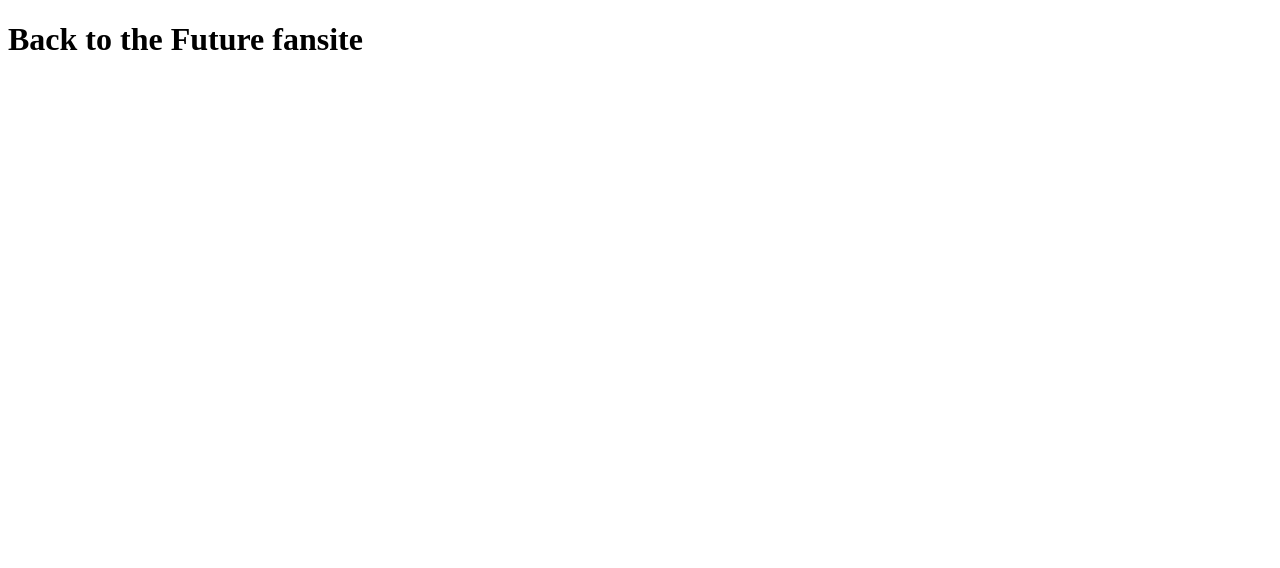
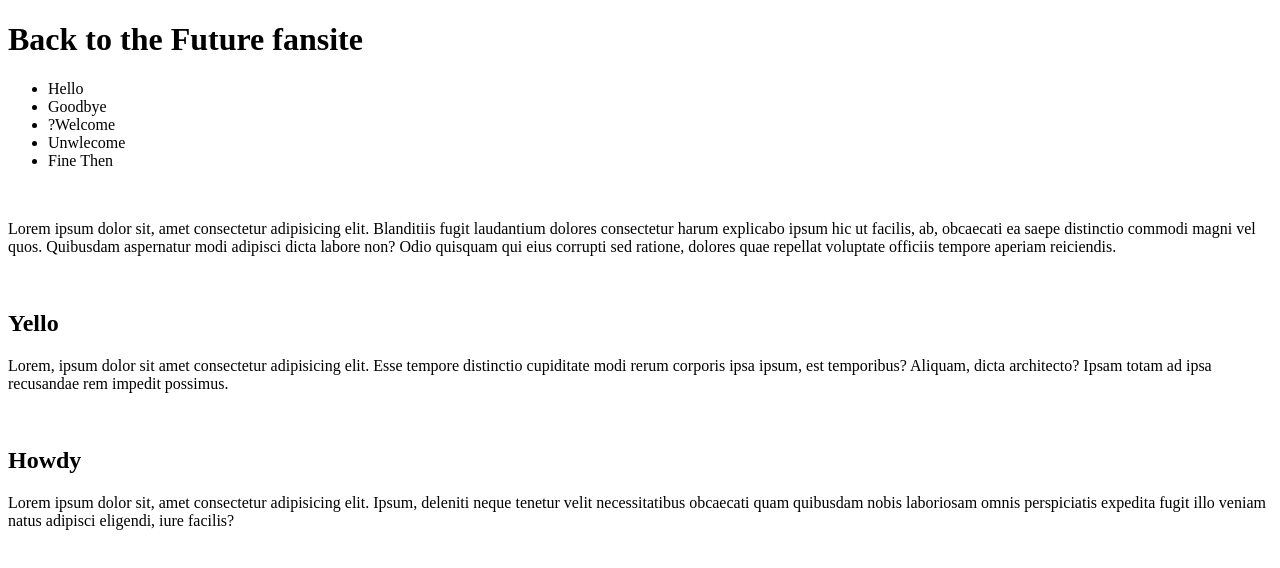
Before and after one commit to myboyblue519/BCP, a plain HTML site: page index.html in a window 1280 px wide. Drawn offline with Linux system fonts and the light colour scheme.

Commit message:
structured page

```diff
--- a/index.html
+++ b/index.html
@@ -7,6 +7,60 @@
     <title>Document</title>
   </head>
   <body>
-    <h1>Back to the Future fansite</h1>
+    <header>
+      <h1>Back to the Future fansite</h1>
+      <nav>
+        <ul>
+          <li>Hello</li>
+          <li>Goodbye</li>
+          <li>?Welcome</li>
+          <li>Unwlecome</li>
+          <li>Fine Then</li>
+        </ul>
+      </nav>
+    </header>
+
+    <section>
+      <div>
+        <div><img src="" alt="" /></div>
+
+        <div>
+          <p>
+            Lorem ipsum dolor sit, amet consectetur adipisicing elit. Blanditiis
+            fugit laudantium dolores consectetur harum explicabo ipsum hic ut
+            facilis, ab, obcaecati ea saepe distinctio commodi magni vel quos.
+            Quibusdam aspernatur modi adipisci dicta labore non? Odio quisquam
+            qui eius corrupti sed ratione, dolores quae repellat voluptate
+            officiis tempore aperiam reiciendis.
+          </p>
+        </div>
+      </div>
+      <div>
+        <div><img src="" alt="" /></div>
+
+        <div>
+          <h2>Yello</h2>
+          <p>
+            Lorem, ipsum dolor sit amet consectetur adipisicing elit. Esse
+            tempore distinctio cupiditate modi rerum corporis ipsa ipsum, est
+            temporibus? Aliquam, dicta architecto? Ipsam totam ad ipsa
+            recusandae rem impedit possimus.
+          </p>
+        </div>
+      </div>
+      <div>
+        <div><img src="" alt="" /></div>
+
+        <div>
+          <h2>Howdy</h2>
+          <p>
+            Lorem ipsum dolor sit, amet consectetur adipisicing elit. Ipsum,
+            deleniti neque tenetur velit necessitatibus obcaecati quam quibusdam
+            nobis laboriosam omnis perspiciatis expedita fugit illo veniam natus
+            adipisci eligendi, iure facilis?
+          </p>
+        </div>
+      </div>
+    </section>
   </body>
 </html>
```
